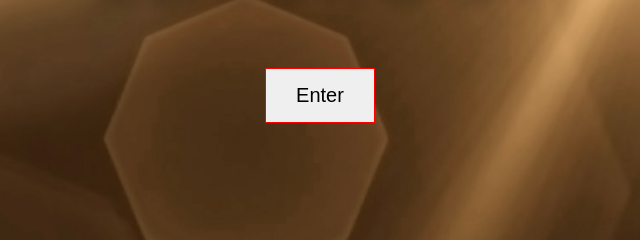
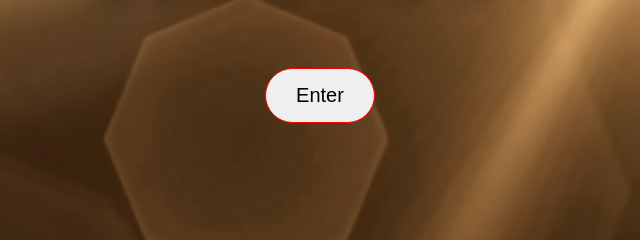
Before and after one commit to The-dog-dude/Blackout, a plain HTML site: page index.html in a window 1280 px wide. Shown: the part 437-677 px from the top of the page, 320-960 px from the left. Drawn offline with Linux system fonts and the light colour scheme.

Commit message:
Update index.html

```diff
--- a/index.html
+++ b/index.html
@@ -26,13 +26,11 @@
             transition: 0.3s;
             border: 1px solid red;
             border-radius: 50px
-            backround-color: darkred;
         }
 
         .button:hover {
             color: black;
             border-color: darkred;
-            backround-color: darkred;
         }
     </style>
 </head>
```
